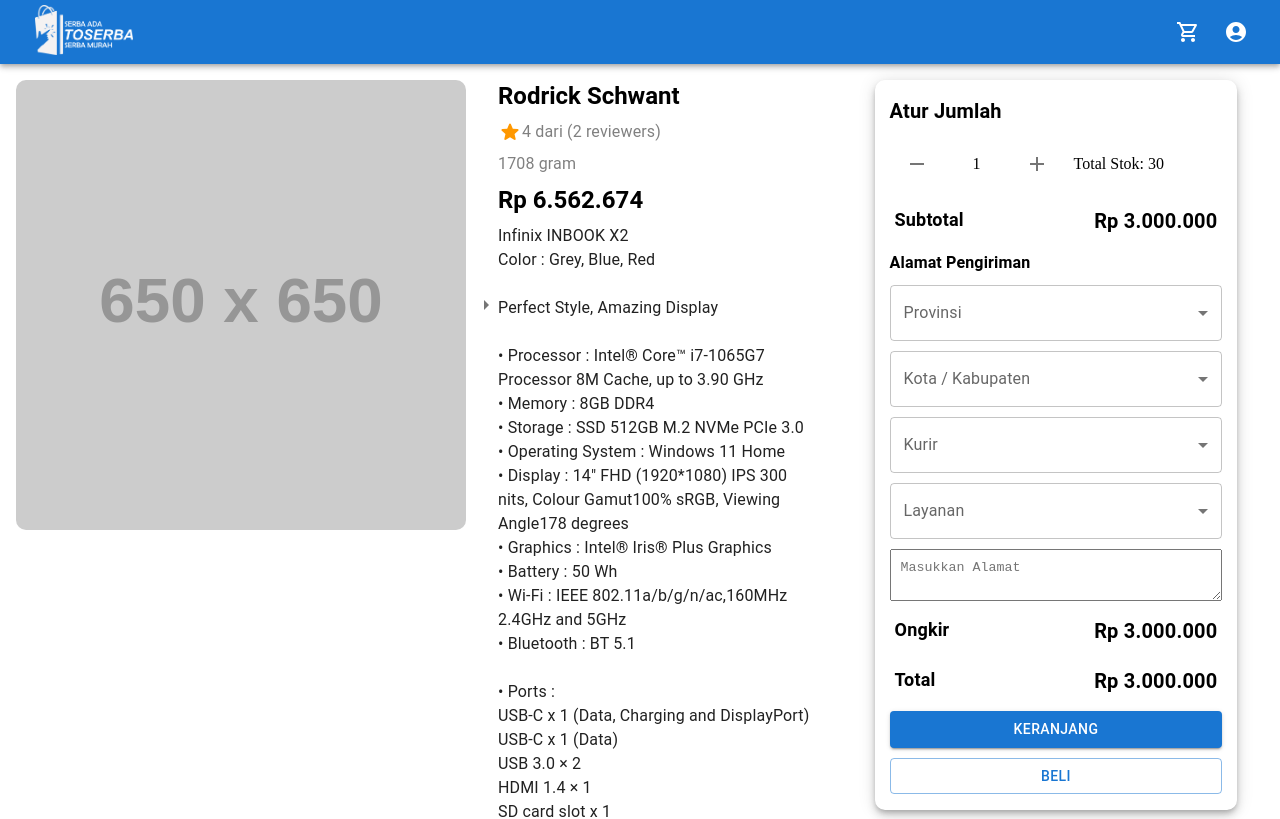
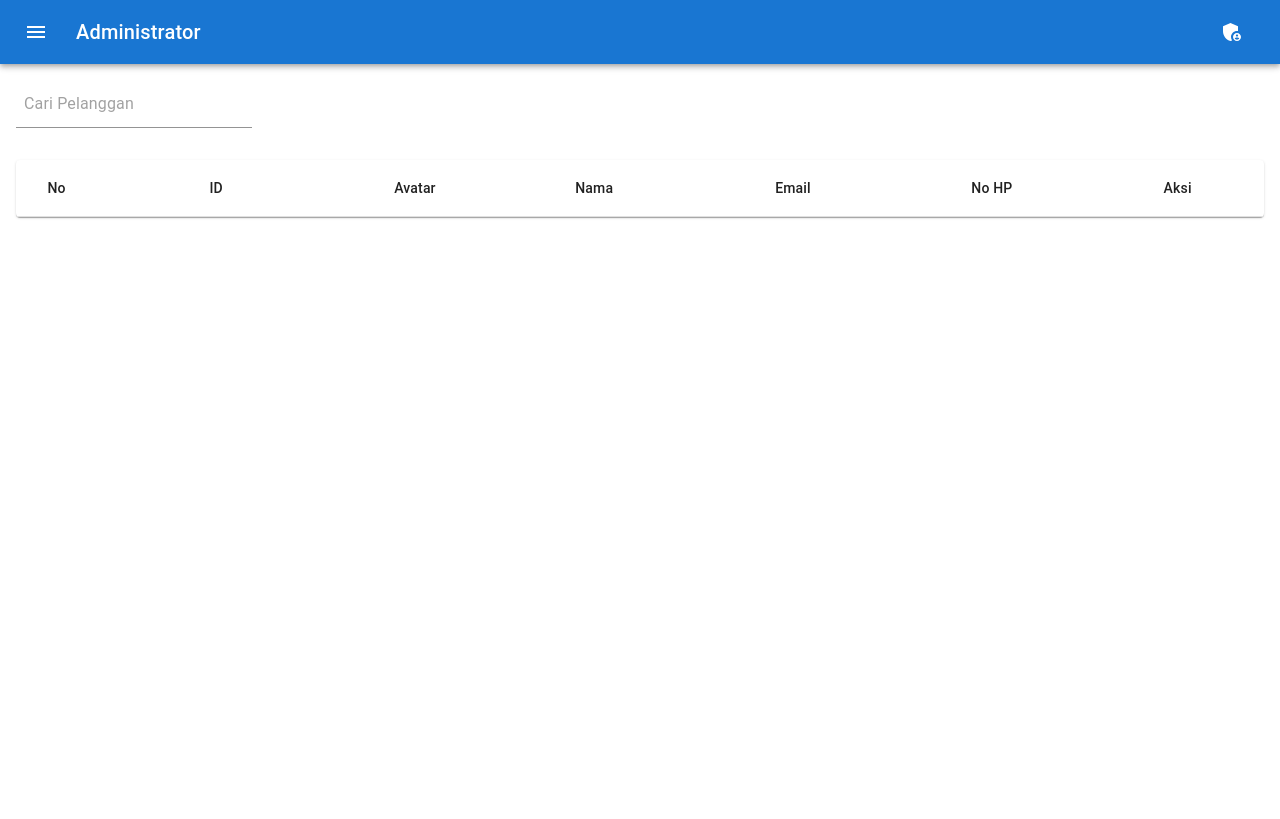
Before and after one commit to Chairilashar99/ecmrce_, a React (Vite) app in the folder client/: page /admin-pelanggan in a window 1280 px wide. Shown: the top 819 px of the page. Built offline with nearby package versions, Linux system fonts and the light colour scheme.

Commit message:
feat(admin): slicing ui admin pelanggan

```diff
--- a/client/src/App.jsx
+++ b/client/src/App.jsx
@@ -6,6 +6,7 @@
 import Profile from "./pages/user/Profile";
 import Order from "./pages/user/order/Order";
 import Dashboard from "./pages/admin/dashboard/Dashboard";
+import UsersPage from "./pages/admin/users/UsersPage";
 
 function App() {
 	return (
@@ -16,7 +17,9 @@
 				<Route path="/cart" element={<Cart />} />
 				<Route path="/profile" element={<Profile />} />
 				<Route path="/order" element={<Order />} />
+
 				<Route path="/admin-dashboard" element={<Dashboard />} />
+				<Route path="/admin-pelanggan" element={<UsersPage />} />
 			</Routes>
 		</BrowserRouter>
 	);
--- /dev/null
+++ b/client/src/pages/admin/users/UsersPage.jsx
@@ -0,0 +1,23 @@
+import AdminBar from "../components/appBar/AdminBar";
+import { Box, Input } from "@mui/material";
+import UsersTable from "./UsersTable";
+
+const UsersPage = () => {
+	return (
+		<Box sx={{ height: "100vh" }}>
+			<AdminBar />
+
+			{/*SEARCH FUNCTION*/}
+
+			<Box sx={{ p: 2 }}>
+				<Input placeholder="Cari Pelanggan" sx={{ p: 1 }} />
+			</Box>
+
+			<Box sx={{ p: 2 }}>
+				<UsersTable />
+			</Box>
+		</Box>
+	);
+};
+
+export default UsersPage;
--- /dev/null
+++ b/client/src/pages/admin/users/UsersTable.jsx
@@ -0,0 +1,71 @@
+import {
+	Paper,
+	Table,
+	TableCell,
+	TableContainer,
+	TableHead,
+	TableRow,
+} from "@mui/material";
+
+const columns = [
+	{
+		id: 1,
+		label: "No",
+		width: 30,
+	},
+	{
+		id: 2,
+		label: "ID",
+		width: 150,
+	},
+	{
+		id: 3,
+		label: "Avatar",
+		width: 90,
+	},
+	{
+		id: 4,
+		label: "Nama",
+		width: 120,
+	},
+	{
+		id: 5,
+		label: "Email",
+		width: 120,
+	},
+	{
+		id: 6,
+		label: "No HP",
+		width: 120,
+	},
+	{
+		id: 7,
+		label: "Aksi",
+		width: 100,
+	},
+];
+
+const UsersTable = () => {
+	return (
+		<Paper>
+			<TableContainer>
+				<Table>
+					<TableHead>
+						<TableRow>
+							{columns.map((column) => (
+								<TableCell
+									align="center"
+									key={column.id}
+									sx={{ minWidth: column.width }}>
+									{column.label}
+								</TableCell>
+							))}
+						</TableRow>
+					</TableHead>
+				</Table>
+			</TableContainer>
+		</Paper>
+	);
+};
+
+export default UsersTable;
```
